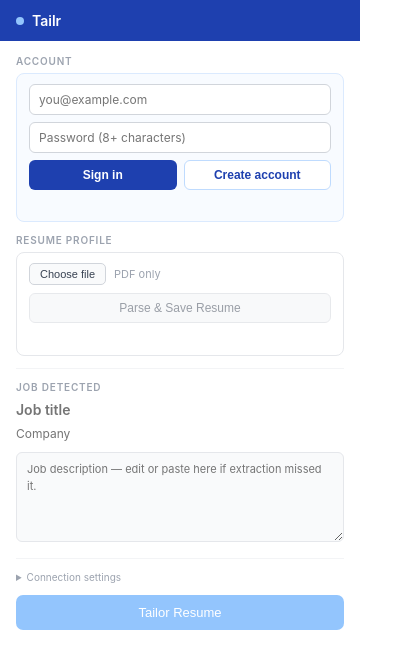
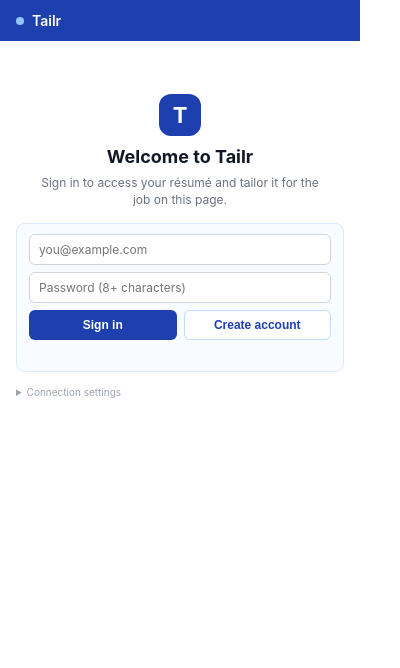
Before and after one commit to prateekb1912/resume-tailor-extension, a browser extension: page extension/popup.html in a window 400 px wide. Drawn offline with Linux system fonts and the light colour scheme.

Commit message:
pop out auth

```diff
--- a/extension/popup.html
+++ b/extension/popup.html
@@ -42,9 +42,57 @@
 
     .body {
       padding: 14px 16px;
+    }
+
+    .screen.hidden {
+      display: none;
+    }
+
+    .auth-screen {
+      min-height: 390px;
+      display: flex;
+      flex-direction: column;
+      justify-content: center;
+      gap: 14px;
+      padding: 16px 0 24px;
+    }
+
+    .app-screen {
       display: flex;
       flex-direction: column;
       gap: 12px;
+    }
+
+    .auth-intro {
+      text-align: center;
+      padding: 0 18px;
+    }
+
+    .auth-mark {
+      width: 42px;
+      height: 42px;
+      margin: 0 auto 10px;
+      border-radius: 12px;
+      display: flex;
+      align-items: center;
+      justify-content: center;
+      color: #fff;
+      background: #1e40af;
+      font-size: 22px;
+      font-weight: 700;
+    }
+
+    .auth-intro h2 {
+      color: #111827;
+      font-size: 18px;
+      line-height: 1.25;
+    }
+
+    .auth-intro p {
+      margin-top: 5px;
+      color: #6b7280;
+      font-size: 12px;
+      line-height: 1.45;
     }
 
     /* ── Section label ── */
@@ -571,9 +619,14 @@
 
   <div class="body">
 
-    <!-- Account -->
-    <div>
-      <div class="section-label">Account</div>
+    <!-- Authentication is its own screen. The app is revealed after sign-in. -->
+    <section class="screen auth-screen" id="auth-view">
+      <div class="auth-intro">
+        <div class="auth-mark">T</div>
+        <h2>Welcome to Tailr</h2>
+        <p>Sign in to access your résumé and tailor it for the job on this page.</p>
+      </div>
+
       <div class="account-card">
         <form class="auth-form" id="auth-form">
           <input class="auth-input" type="email" id="user-email" placeholder="you@example.com"
@@ -586,7 +639,20 @@
           </div>
           <div class="auth-status" id="auth-status"></div>
         </form>
+      </div>
 
+      <details class="api-settings">
+        <summary>Connection settings</summary>
+        <div class="settings-row">
+          <label>API</label>
+          <input type="url" id="server-url" placeholder="https://tailr-api.onrender.com">
+        </div>
+      </details>
+    </section>
+
+    <section class="screen app-screen hidden" id="app-view">
+      <!-- Compact account row on the authenticated app screen -->
+      <div class="account-card">
         <div class="account-session" id="account-session">
           <div class="account-badge" id="account-badge">T</div>
           <div class="account-copy">
@@ -594,7 +660,6 @@
             <div class="account-note">Connected to Tailr</div>
           </div>
           <button class="sign-out" id="logout-btn" type="button">Sign out</button>
-        </div>
         </div>
       </div>
 
@@ -652,19 +717,11 @@
 
       <hr>
 
-    <!-- Server (normally leave this on the deployed API) -->
-    <details class="api-settings">
-      <summary>Connection settings</summary>
-      <div class="settings-row">
-        <label>API</label>
-        <input type="url" id="server-url" placeholder="https://tailr-api.onrender.com">
-      </div>
-    </details>
-
       <!-- Action -->
       <button class="tailor-btn" id="tailor-btn" disabled>Tailor Resume</button>
       <div class="tailor-status" id="tailor-status"></div>
       <button class="download-btn" id="download-btn">📄 Open Résumé → Save as PDF</button>
+    </section>
 
   </div>
 
--- a/extension/popup.js
+++ b/extension/popup.js
@@ -247,6 +247,8 @@
 
 function renderAccount(email = '') {
   const signedIn = !!accessToken;
+  document.getElementById('auth-view').classList.toggle('hidden', signedIn);
+  document.getElementById('app-view').classList.toggle('hidden', !signedIn);
   document.getElementById('auth-form').style.display = signedIn ? 'none' : '';
   document.getElementById('account-session').classList.toggle('visible', signedIn);
 
--- a/scripts/test-extension.mjs
+++ b/scripts/test-extension.mjs
@@ -67,6 +67,9 @@
 }
 assert(popupSource.includes("const DEFAULT_SERVER = 'https://tailr-api.onrender.com'"));
 assert(popupSource.includes("'Authorization': `Bearer ${token}`"));
+assert(popupHtml.includes('id="auth-view"'));
+assert(popupHtml.includes('id="app-view"'));
+assert(popupHtml.includes('class="screen app-screen hidden"'));
 
 {
   const { context, state } = backgroundHarness({}, async () => {
```
Also changed, not shown: .claude/settings.json (added). Lines whose indentation alone changed are shown as unchanged.
